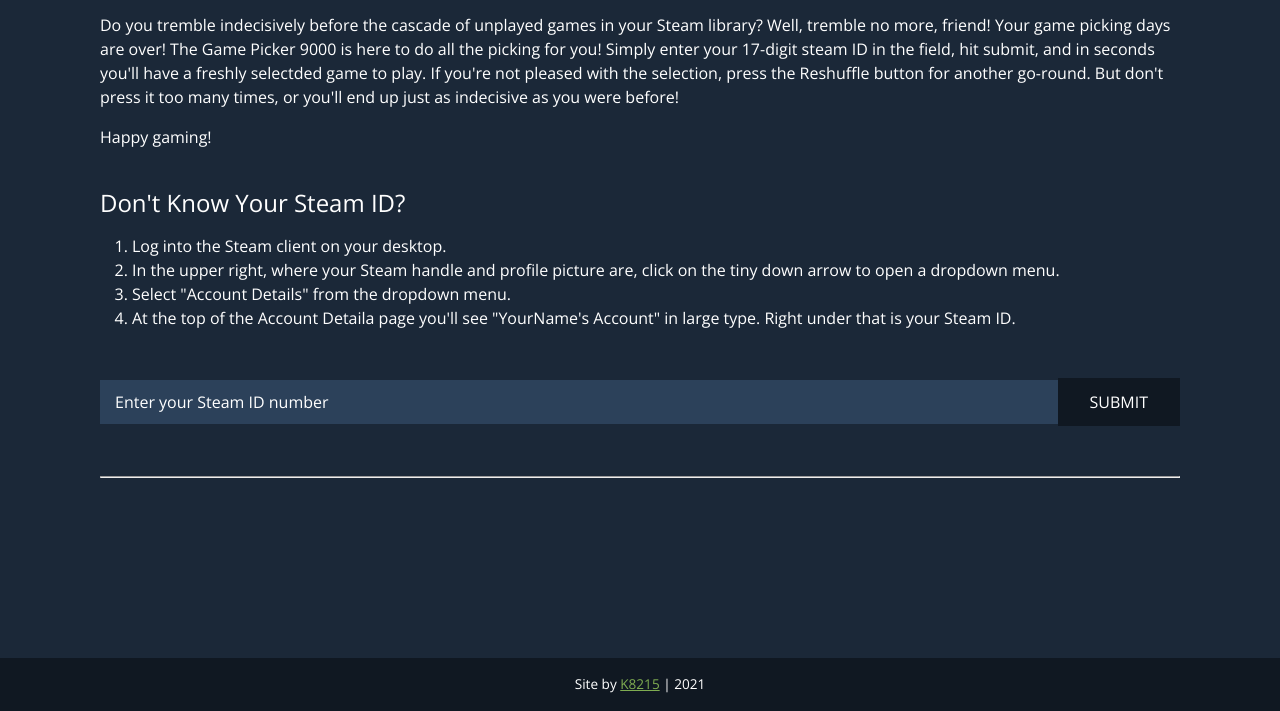
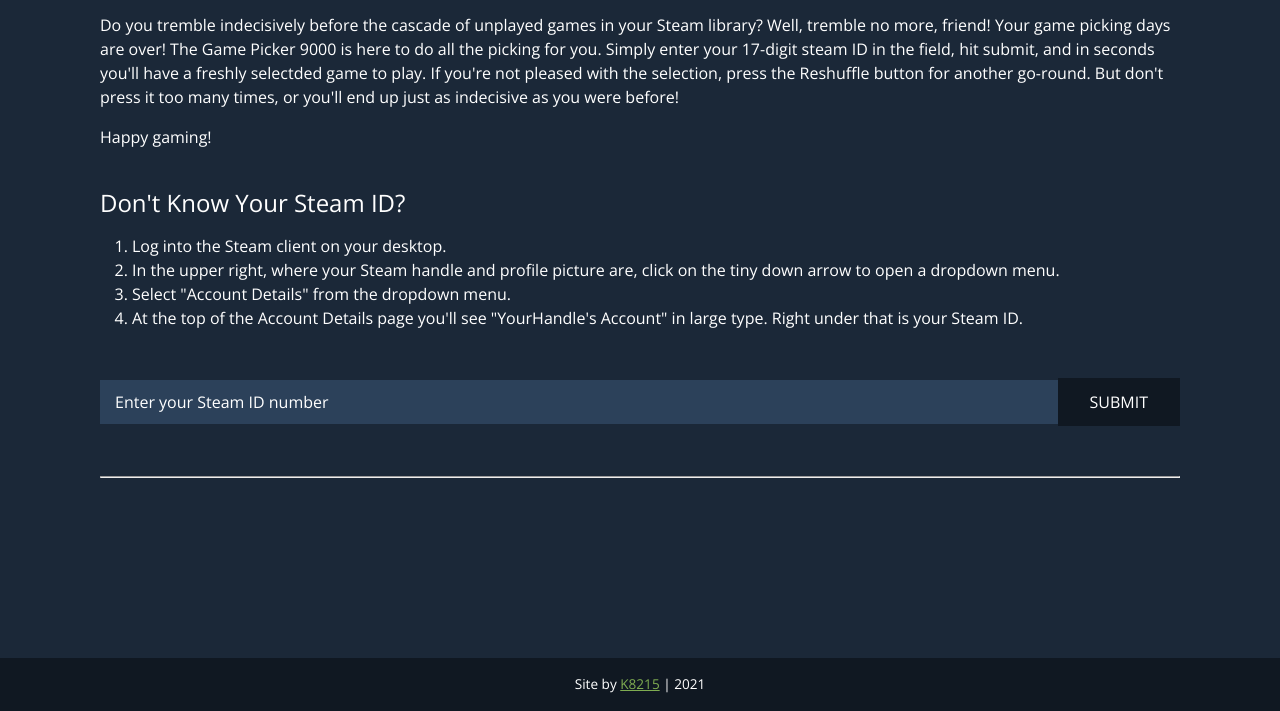
Before and after one commit to K8215/Game-Picker-9000, a website: page views/index.html in a window 1280 px wide. Shown: the part 210-921 px from the top of the page. Drawn offline with nearby package versions, Linux system fonts and the light colour scheme.

Commit message:
minor copy edits/proofing

```diff
--- a/views/index.html
+++ b/views/index.html
@@ -17,7 +17,7 @@
     <main>
         <h2>Welcome to the Game Picker!</h2>
         <p>Do you tremble indecisively before the cascade of unplayed games in your Steam library? Well, tremble no
-            more, friend! Your game picking days are over! The Game Picker 9000 is here to do all the picking for you!
+            more, friend! Your game picking days are over! The Game Picker 9000 is here to do all the picking for you.
             Simply enter your 17-digit steam ID in the field, hit submit, and in seconds you'll have a freshly selectded
             game to play. If you're not pleased with the selection, press the Reshuffle button for another go-round. But
             don't press it too many times, or you'll end up just as indecisive as you were before!</p>
@@ -29,7 +29,7 @@
             <li>In the upper right, where your Steam handle and profile picture are, click on the tiny down arrow to
                 open a dropdown menu.</li>
             <li>Select "Account Details" from the dropdown menu.</li>
-            <li>At the top of the Account Detaila page you'll see "YourName's Account" in large type. Right under that
+            <li>At the top of the Account Details page you'll see "YourHandle's Account" in large type. Right under that
                 is your Steam ID.
             </li>
         </ol>
```
